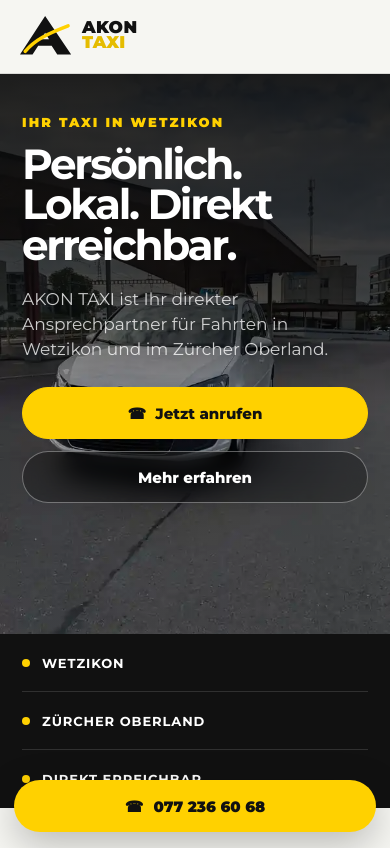
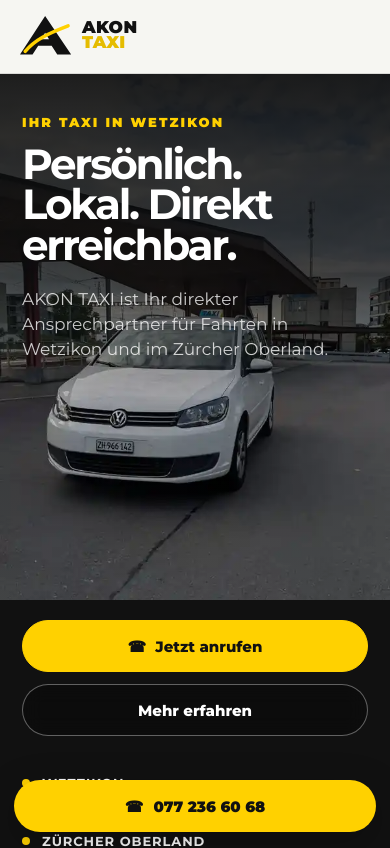
Before and after one commit to ankhorage/ch-akontaxi, a Next.js app: page / in a window 390 px wide. Shown: the top 848 px of the page. Built offline with nearby package versions, Linux system fonts and the light colour scheme.

Commit message:
fix: separate mobile hero actions from image

```diff
--- a/src/app/globals.css
+++ b/src/app/globals.css
@@ -480,17 +480,24 @@
   }
 
   .hero {
-    align-items: start;
-    min-height: 560px;
+    --hero-actions-reserve: 88px;
+
+    align-items: stretch;
+    min-height: 680px;
   }
 
   .hero__image--desktop {
     display: none;
   }
 
+  .hero__media,
+  .hero__overlay {
+    bottom: var(--hero-actions-reserve);
+  }
+
   .hero__image--mobile {
     display: block;
-    object-position: 50% 44%;
+    object-position: 50% 22%;
   }
 
   .hero__overlay {
@@ -504,7 +511,11 @@
   }
 
   .hero__content {
-    padding: 40px 22px 44px;
+    display: grid;
+    grid-template-rows: auto auto auto 1fr auto;
+    min-height: 680px;
+    padding: 40px 22px 18px;
+    width: 100%;
   }
 
   .hero .eyebrow {
@@ -518,6 +529,10 @@
   .hero__lead {
     line-height: 1.45;
     margin: 22px 0 26px;
+  }
+
+  .hero__actions {
+    align-self: end;
   }
 
   .hero__phone {
@@ -605,6 +620,10 @@
     font-size: 17px;
   }
 
+  .hero {
+    --hero-actions-reserve: 154px;
+  }
+
   .hero__actions .button {
     flex: 1 1 100%;
   }
```
